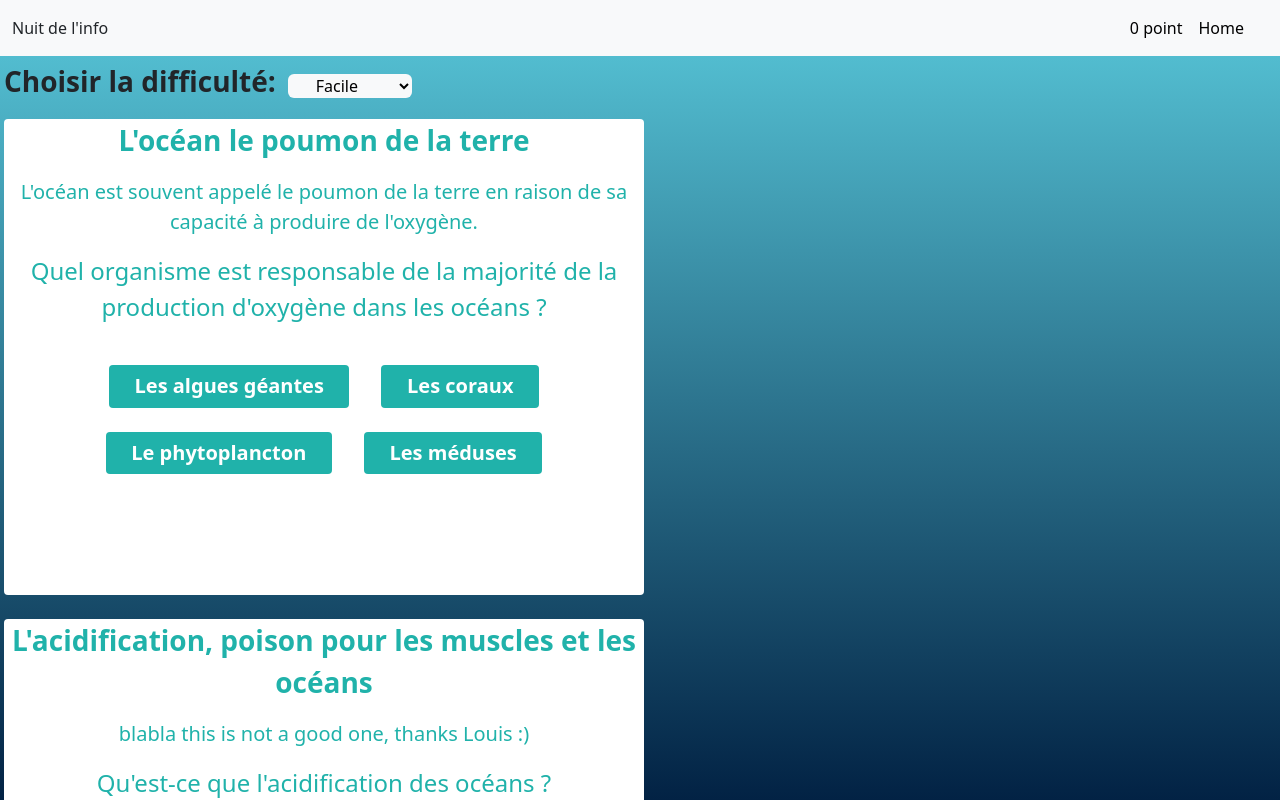
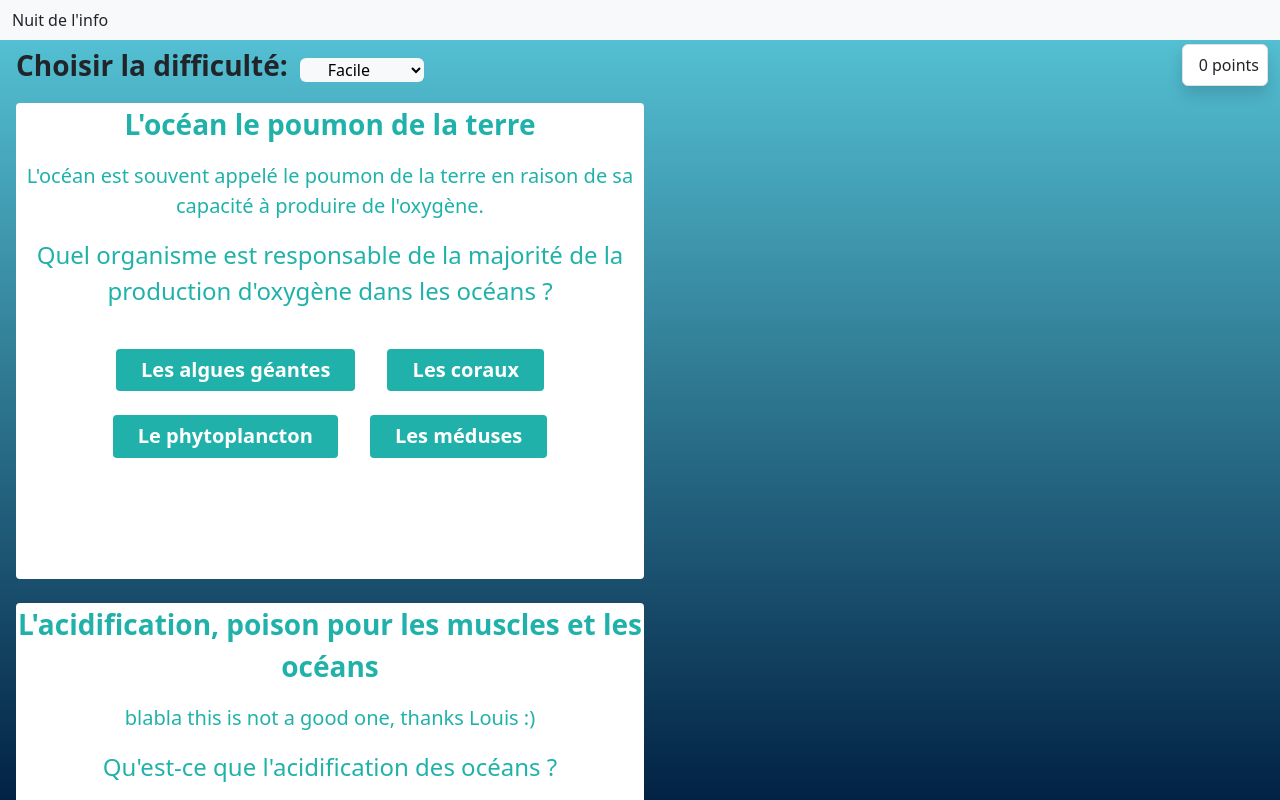
Before and after one commit to nuit-de-linfo-2024/front-end, an Angular app: page /sandbox in a window 1280 px wide. Shown: the top 800 px of the page. Built offline with nearby package versions, Linux system fonts and the light colour scheme.

Commit message:
fix: change points display location

```diff
--- a/src/app/sandbox/sandbox.component.html
+++ b/src/app/sandbox/sandbox.component.html
@@ -1,11 +1,41 @@
-<label class="mx-1 my-1 fs-3 fw-bold " for="difficulty">Choisir la difficulté: </label>
+<div class="container-fluid">
+  <div class="row">
+      <div class="col d-flex justify-content-between align-items-center">
+          <div>
+              <label class="mx-1 my-1 fs-3 fw-bold" for="difficulty">Choisir la difficulté: </label>
               <select class="mx-2 bg-light rounded border-0 px-4 fz-2" id="difficulty" [(ngModel)]="selectedDifficulty" (change)="onDifficultyChange(selectedDifficulty)">
                   <option value="easy">Facile</option>
                   <option value="medium">Moyen</option>
                   <option value="hard">Difficile</option>
               </select>
-@for (mock of mockData; track mock){
-    <div >
+          </div>
+          <div class="bg-white border rounded p-2 shadow d-flex align-items-center">
+            <!-- Médailles -->
+              <div class="me-2">
+                  @if (totalScore > 15) {
+                      <img width="32" height="32" src="medals/gold_medal.png"/>
+                  }
+                  @else if (totalScore > 10) {
+                      <img width="32" height="32" src="medals/silver_medal.png"/>
+                  }
+                  @else if (totalScore > 5) {
+                      <img width="32" height="32" src="medals/bronze_medal.png"/>
+                  }
+              </div>
+              <!-- Points -->
+              <div>
+                  <p class="mb-0">{{ totalScore }} {{ totalScore == 1 ? "point" : "points"}}</p>
+              </div>
+          </div>
+      </div>
+  </div>
+  <div class="row">
+      <div class="col">
+          @for (mock of mockData; track mock) {
+              <div>
                   <app-card-test [mockData]="mock" [selectedDifficulty]="selectedDifficulty"></app-card-test>
               </div>
           }
+      </div>
+  </div>
+</div>
--- a/src/app/sandbox/sandbox.component.ts
+++ b/src/app/sandbox/sandbox.component.ts
@@ -1,8 +1,8 @@
 import { Component, OnInit } from '@angular/core';
-import {CardDto} from '../models/card.dto';
 import { CardComponent } from './card/card.component';
 import cardData from './card/cards_data.json';
 import { FormsModule } from '@angular/forms';
+import { ScoreService } from '../services/score.service';
 
 @Component({
   selector: 'app-sandbox',
@@ -15,7 +15,15 @@ export class SandboxComponent{
    selectedDifficulty: string='easy';
    mockData = cardData;
 
+  totalScore: number = 0;
 
+  constructor(private scoreService: ScoreService) {}
+
+  ngOnInit(): void {
+      this.scoreService.totalScore$.subscribe(score => {
+          this.totalScore = score;
+      });
+  }
 
   onDifficultyChange(difficulty: string){
     this.selectedDifficulty = difficulty;
--- a/src/app/shared/header/header.component.html
+++ b/src/app/shared/header/header.component.html
@@ -14,30 +14,6 @@
           <button type="button" class="btn-close text-reset" data-bs-dismiss="offcanvas"
                   aria-label="Close"></button>
         </div>
-        <div class="offcanvas-body">
-          <ul class="navbar-nav justify-content-end flex-grow-1 pe-3">
-            <li class="nav-item">
-              @if (totalScore > 15) {
-                <img width="32" height="32" src="medals/gold_medal.png"/>
-              }
-              @else if (totalScore > 10) {
-                <img width="32" height="32" src="medals/silver_medal.png"/>
-              }
-              @else if (totalScore > 5) {
-                <img width="32" height="32" src="medals/bronze_medal.png"/>
-              }
-            <li class="nav-item">
-              <a class="nav-link active" aria-current="page" href="#">{{ totalScore }} {{ totalScore == 0 ? "point" : "points"}}</a>
-            </li>
-            <li class="nav-item">
-              <a class="nav-link active" aria-current="page" href="#">Home</a>
-            </li>
-
-
-          </ul>
-
-
-        </div>
       </div>
     </div>
   </nav>
--- a/src/app/shared/header/header.component.ts
+++ b/src/app/shared/header/header.component.ts
@@ -9,13 +9,5 @@ import { ScoreService } from '../../services/score.service';
   styleUrl: './header.component.scss'
 })
 export class HeaderComponent {
-  totalScore: number = 0;
 
-  constructor(private scoreService: ScoreService) {}
-
-  ngOnInit(): void {
-      this.scoreService.totalScore$.subscribe(score => {
-          this.totalScore = score;
-      });
-  }
 }
```
Lines whose indentation alone changed are shown as unchanged.
